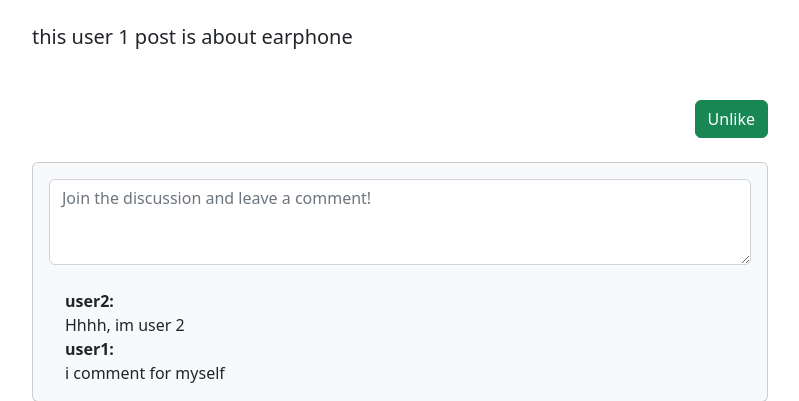
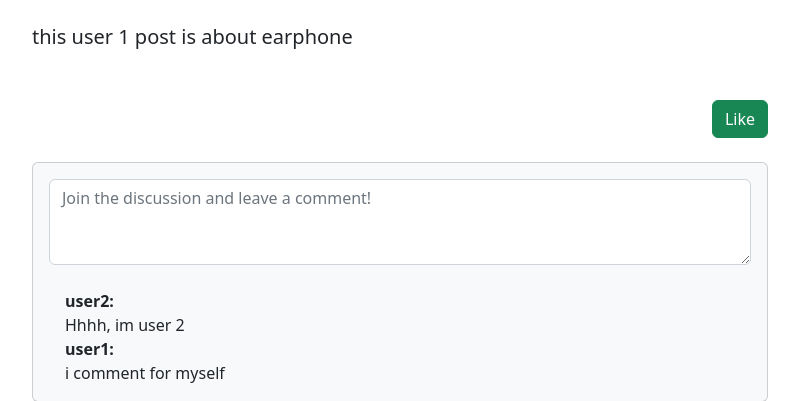
Before and after one commit to techBello/my-blog-site, a Django app: a page that uses webapp/the_root/templates/base/detailindex.html in a window 1280 px wide. Shown: the part 421-822 px from the top of the page, without its empty margins (50-849 px from the left). Run offline with Django 5.2, Linux system fonts and the light colour scheme; a user stored in the database is signed in; data comes from the database, SQL or seed files in the repository; both versions use the stored data as it was after the commit; some libraries are stand-ins or nearby versions; some web fonts are replaced.

Commit message:
still working on like function

```diff
--- a/webapp/the_root/models.py
+++ b/webapp/the_root/models.py
@@ -47,7 +47,7 @@ class Comments(models.Model):
 class Likes(models.Model):
     post = models.ForeignKey(Post, on_delete=models.CASCADE, related_name='likes')
     user = models.ForeignKey(User, on_delete=models.CASCADE)
-    like = models.BooleanField(default=False)
+    like = models.BooleanField(default=False, null=True)
 
     class Meta:
         unique_together = ('post', 'user')
--- a/webapp/the_root/templates/base/detailindex.html
+++ b/webapp/the_root/templates/base/detailindex.html
@@ -65,10 +65,10 @@
                             {% comment %} <a class="btn btn-success" href="{% url 'signout' %}">Logout</a> {% endcomment %}
                             <form method="POST" action="{% url 'like_post' slug=post.post_slug %}">
                                 {% csrf_token %}
-                                {% if user.is_authenticated %}
-                                    <button type="submit" class="btn btn-success">Unlike</button>
+                                {% if user.is_authenticated and userliked %}
+                                    <button type="submit" class="btn btn-success" name="like" value="false">Unlike</button>
                                 {% else %}
-                                    <button type="submit" class="btn btn-success">Like</button>
+                                    <button type="submit" class="btn btn-success" name="like" value"true">Like</button>
                                 {% endif %}
                             </form>
                         {% endif %}</div>
--- a/webapp/the_root/views.py
+++ b/webapp/the_root/views.py
@@ -107,12 +107,23 @@ def like_post(request, slug):
     user = request.user
     like_instance = Likes()
     post = get_object_or_404(Post, post_slug=slug)
-    comments = post.post_comment.all()
+
+    total_likes = Likes.objects.filter(post=post).count()
+    user_liked = Likes.objects.filter(post=post, user=request.user).exists()
+
+    print(post, user)
+    print(total_likes, user_liked)
     if request.user.is_authenticated:
-        like, created = Like.objects.get_or_create(post=post, user=user)
-        if not created:
-            like.delete()
-    return render(request, "base/detailindex.html", {'post':post, 'comments':comments })
+        likes = request.POST.get('like')
+
+        like_instance.post = post
+        like_instance.user = user
+        like_instance.like = likes
+        like_instance.save()
+
+    return render(request, "base/detailindex.html", {'post':post,
+                                                     total_likes:'total_likes',
+                                                       user_liked:'user_liked'})
 
 
 
```
Also changed, not shown: webapp/db.sqlite3, webapp/the_root/migrations/0008_alter_likes_like_alter_likes_unique_together.py (added).
